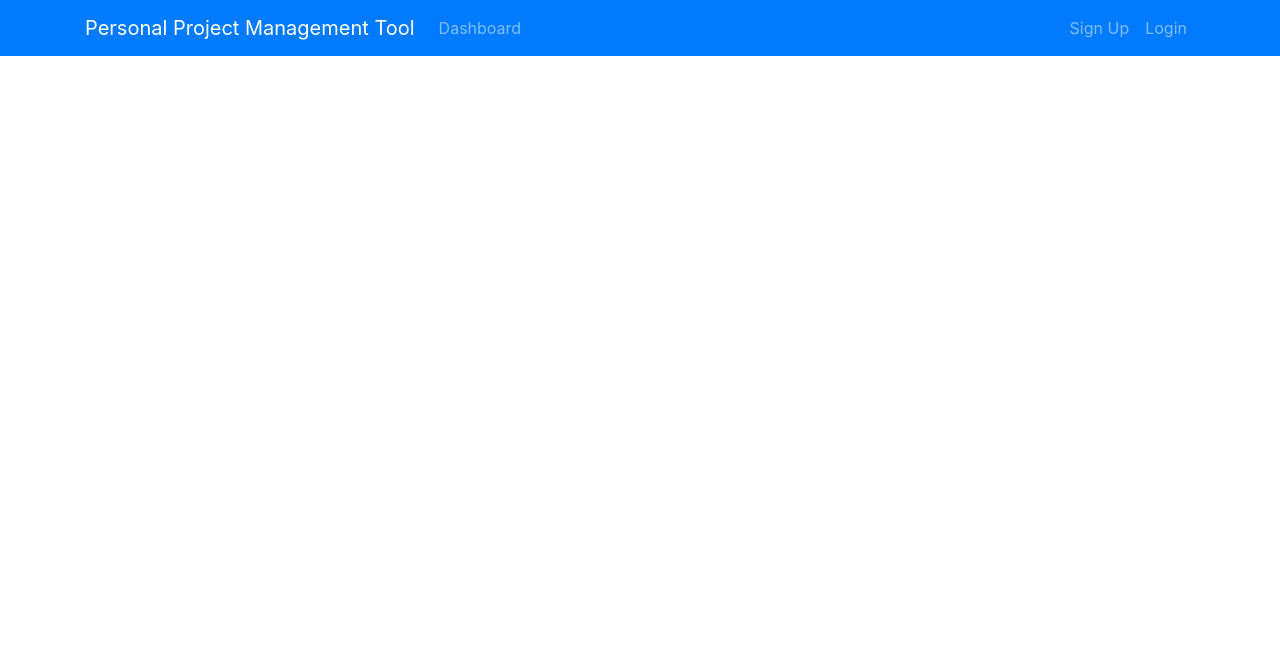
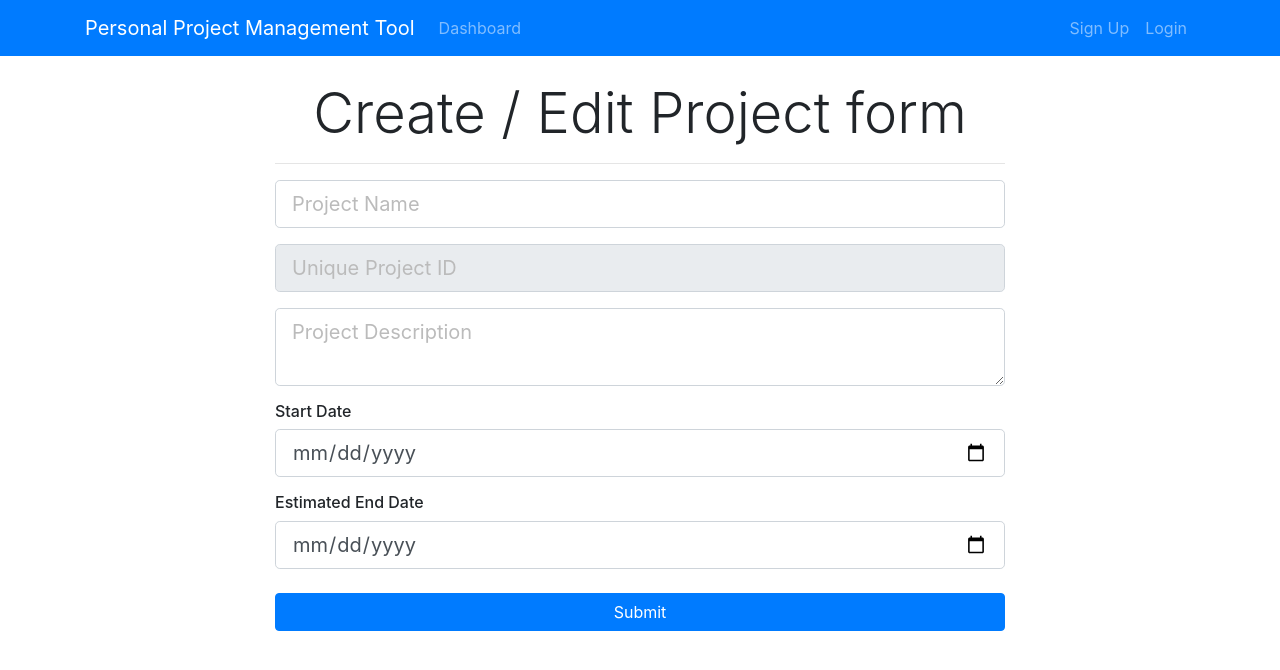
Before and after one commit to mathcunha/PPMToolFullStack, a React (Create React App) app in the folder ppmtool-react-app/: page /updateProject/1 in a window 1280 px wide. Shown: the top 670 px of the page. Built offline with nearby package versions, Linux system fonts and the light colour scheme.

Commit message:
updating project

```diff
--- a/ppmtool-react-app/src/App.js
+++ b/ppmtool-react-app/src/App.js
@@ -8,6 +8,7 @@ import { BrowserRouter as Router, Route } from "react-router-dom";
 import AddProject from "./components/project/AddProject";
 import { Provider } from "react-redux";
 import store from "./store";
+import UpdateProject from "./components/project/UpdateProject";
 
 function App() {
   return (
@@ -17,6 +18,11 @@ function App() {
           <Header />
           <Route exact path="/dashboard" component={Dashboard} />
           <Route exact path="/addProject" component={AddProject} />
+          <Route
+            exact
+            path="/updateProject/:identifier"
+            component={UpdateProject}
+          />
         </div>
       </Router>
     </Provider>
--- a/ppmtool-react-app/src/actions/projectActions.js
+++ b/ppmtool-react-app/src/actions/projectActions.js
@@ -3,7 +3,8 @@ import { GET_ERRORS, GET_PROJECTS } from "./types";
 
 export const createProject = (project, history) => async dispatch => {
   try {
-    const res = await axios.post("http://localhost:8090/api/project", project);
+    //const res = await axios.post("http://localhost:8090/api/project", project);
+    await axios.post("http://localhost:8090/api/project", project);
     history.push("/dashboard");
   } catch (error) {
     dispatch({
--- a/ppmtool-react-app/src/components/project/ProjectItem.js
+++ b/ppmtool-react-app/src/components/project/ProjectItem.js
@@ -1,4 +1,5 @@
 import React, { Component } from "react";
+import { Link } from "react-router-dom";
 
 class ProjectItem extends Component {
   render() {
@@ -15,21 +16,16 @@ class ProjectItem extends Component {
             </div>
             <div className="col-md-4 d-none d-lg-block">
               <ul className="list-group">
-                <a href="#">
-                  <li className="list-group-item board">
-                    <i className="fa fa-flag-checkered pr-1"> Project Board </i>
-                  </li>
-                </a>
-                <a href="#">
+                <Link to={`/updateProject/${this.props.project.identifier}`}>
                   <li className="list-group-item update">
                     <i className="fa fa-edit pr-1">Update Project Info</i>
                   </li>
-                </a>
-                <a href="">
+                </Link>
+                <Link to={`/updateProject/${this.props.project.identifier}`}>
                   <li className="list-group-item delete">
                     <i className="fa fa-minus-circle pr-1"> Delete Project</i>
                   </li>
-                </a>
+                </Link>
               </ul>
             </div>
           </div>
--- /dev/null
+++ b/ppmtool-react-app/src/components/project/UpdateProject.js
@@ -0,0 +1,68 @@
+import React, { Component } from "react";
+
+class UpdateProject extends Component {
+  render() {
+    return (
+      <div className="register">
+        <div className="container">
+          <div className="row">
+            <div className="col-md-8 m-auto">
+              <h5 className="display-4 text-center">
+                Create / Edit Project form
+              </h5>
+              <hr />
+              <form>
+                <div className="form-group">
+                  <input
+                    type="text"
+                    className="form-control form-control-lg "
+                    placeholder="Project Name"
+                  />
+                </div>
+                <div className="form-group">
+                  <input
+                    type="text"
+                    className="form-control form-control-lg"
+                    placeholder="Unique Project ID"
+                    name="identifier"
+                    value={this.props.identifier}
+                    disabled
+                  />
+                </div>
+                <div className="form-group">
+                  <textarea
+                    className="form-control form-control-lg"
+                    placeholder="Project Description"
+                  ></textarea>
+                </div>
+                <h6>Start Date</h6>
+                <div className="form-group">
+                  <input
+                    type="date"
+                    className="form-control form-control-lg"
+                    name="start_date"
+                  />
+                </div>
+                <h6>Estimated End Date</h6>
+                <div className="form-group">
+                  <input
+                    type="date"
+                    className="form-control form-control-lg"
+                    name="end_date"
+                  />
+                </div>
+
+                <input
+                  type="submit"
+                  className="btn btn-primary btn-block mt-4"
+                />
+              </form>
+            </div>
+          </div>
+        </div>
+      </div>
+    );
+  }
+}
+
+export default UpdateProject;
```
